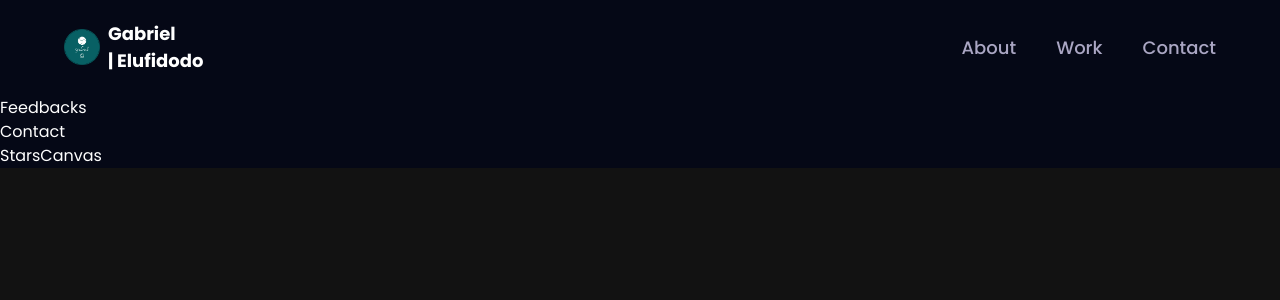
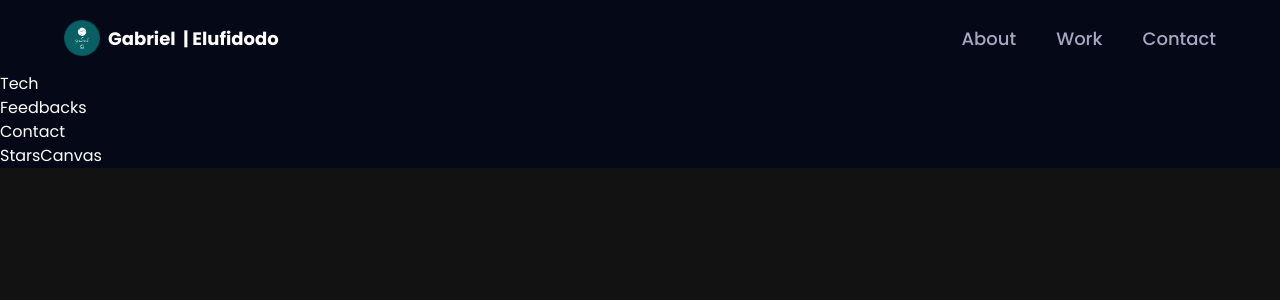
Before and after one commit to stivex001/client_portfolio, a React (Vite) app: page / in a window 1280 px wide. Shown: the top 300 px of the page. Built offline with nearby package versions, Linux system fonts and the light colour scheme.

Commit message:
fix: typo fixed

```diff
--- a/src/components/Navbar.jsx
+++ b/src/components/Navbar.jsx
@@ -21,8 +21,9 @@ const Navbar = () => {
           }}
         >
           <img src={logo} alt="logo" className="w-9 h-9 object-contain" />
-          <p className="text-white text-[18px] font-bold cursor-pointer">
-            Gabriel <span className="sm:block hidden">| Elufidodo</span>
+          <p className="text-white text-[18px] font-bold cursor-pointer flex">
+            Gabriel &nbsp;
+            <span className="sm:block hidden">| Elufidodo</span>
           </p>
         </Link>
         <ul className="list-none hidden sm:flex gap-10">
```
